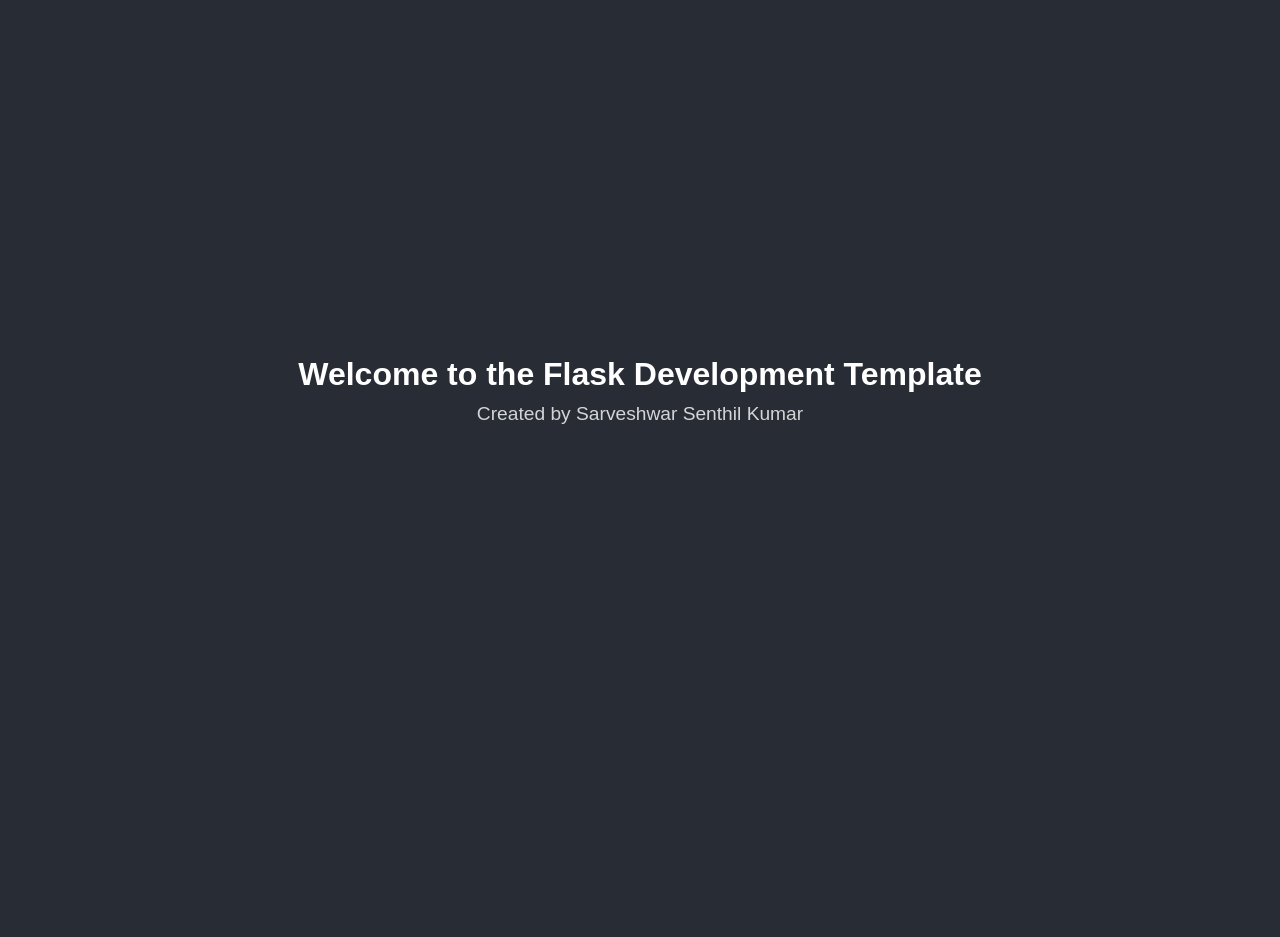
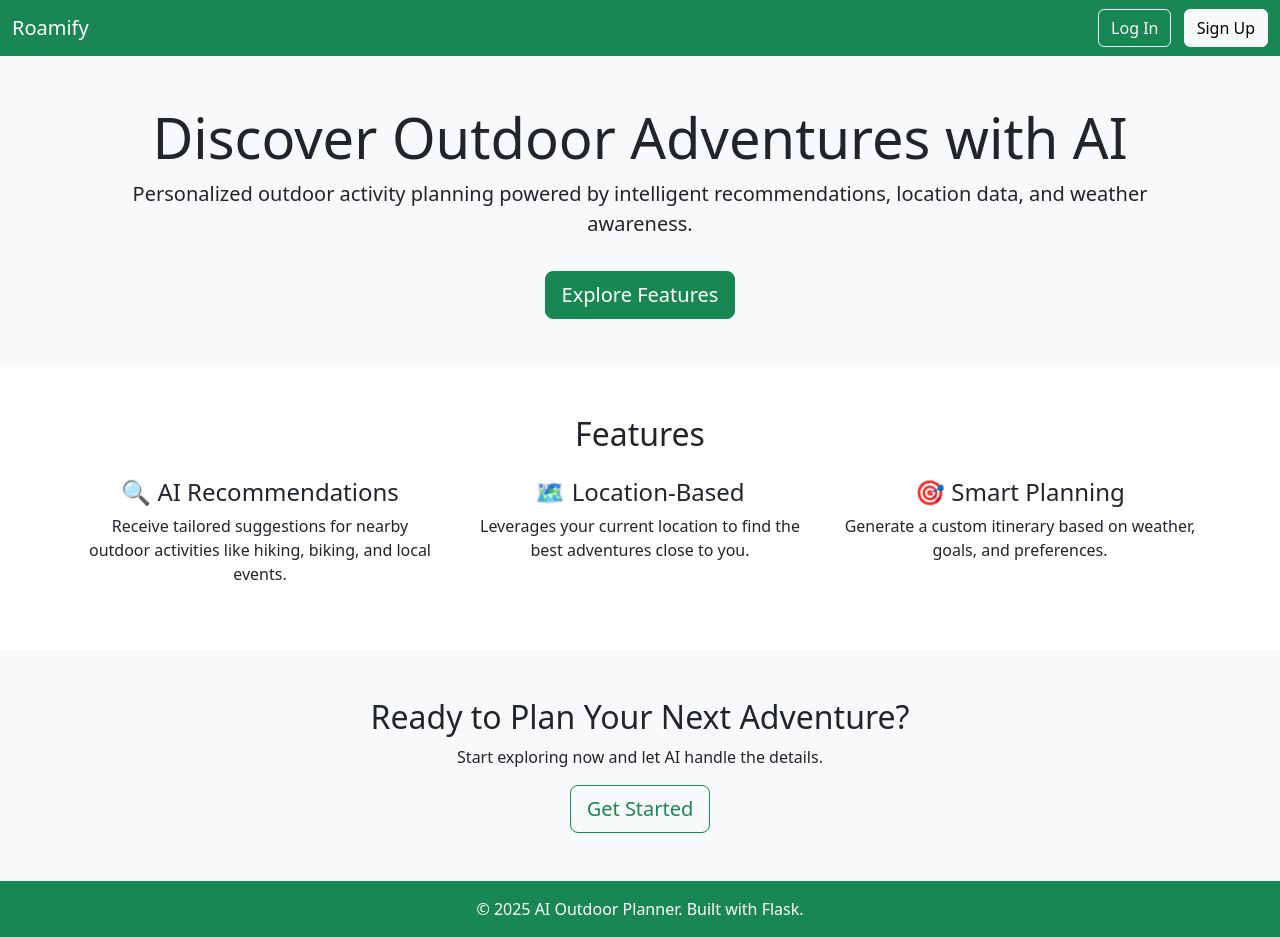
Before and after one commit to SarveshwarSenthilKumar/Roamify, a Flask app: template templates/index.html in a window 1280 px wide. Before the commit the page ends 424 px from the top, so only its background shows below. Run offline with Flask 3, Linux system fonts and the light colour scheme; the template is opened without the code that fills it, so the values that code supplies are empty.

Commit message:
finished_index.html

```diff
--- a/templates/index.html
+++ b/templates/index.html
@@ -1,54 +1,63 @@
 <!DOCTYPE html>
 <html lang="en">
 <head>
-    <meta charset="UTF-8">
-    <meta name="viewport" content="width=device-width, initial-scale=1.0">
-    <title>Flask Development Template</title>
-    <style>
-        body {
-            font-family: Arial, sans-serif;
-            display: flex;
-            justify-content: center;
-            align-items: center;
-            height: 100vh;
-            margin: 0;
-            background-color: #282c34;
-            color: white;
-            text-align: center;
-            flex-direction: column;
-        }
-        .header {
-            font-size: 2rem;
-            font-weight: bold;
-            margin-bottom: 10px;
-        }
-        .subtext {
-            font-size: 1.2rem;
-            opacity: 0.8;
-            margin-bottom: 20px;
-        }
-        .login-button {
-            background-color: transparent;
-            color: #61dafb;
-            border: 2px solid #61dafb;
-            font-size: 1rem;
-            padding: 8px 16px;
-            border-radius: 5px;
-            cursor: pointer;
-            transition: background 0.3s, color 0.3s;
-        }
-        .login-button:hover {
-            background-color: #61dafb;
-            color: black;
-        }
-    </style>
+  <meta charset="UTF-8" />
+  <meta name="viewport" content="width=device-width, initial-scale=1.0" />
+  <title>Roamify</title>
+  <link rel="icon" href="https://i.ibb.co/q3mbmrGb/icon.png" type="image/png">
+  <link href="https://cdn.jsdelivr.net/npm/bootstrap@5.3.0/dist/css/bootstrap.min.css" rel="stylesheet">
 </head>
 <body>
-    <div class="header">Welcome to the Flask Development Template</div>
-    <div class="subtext">Created by Sarveshwar Senthil Kumar</div>
-    {% if authentication == True %}
-    <button class="login-button" onclick="location.href='/auth/login'">Login (Optional)</button>
-    <button class="login-button" style="margin-top: 5px;" onclick="location.href='/auth/signup'">Signup (Optional)</button>
-    {% endif %}
+  <nav class="navbar navbar-expand-lg navbar-dark bg-success">
+    <div class="container-fluid">
+      <a class="navbar-brand" href="#">Roamify</a>
+      <div class="ms-auto">
+        <a href="/login" class="btn btn-outline-light me-2">Log In</a>
+        <a href="/signup" class="btn btn-light">Sign Up</a>
+      </div>
+    </div>
+  </nav>
+
+  <header class="bg-light py-5 text-center">
+    <div class="container">
+      <h1 class="display-4">Discover Outdoor Adventures with AI</h1>
+      <p class="lead">Personalized outdoor activity planning powered by intelligent recommendations, location data, and weather awareness.</p>
+      <a href="#features" class="btn btn-success btn-lg mt-3">Explore Features</a>
+    </div>
+  </header>
+
+  <section id="features" class="py-5">
+    <div class="container">
+      <h2 class="text-center mb-4">Features</h2>
+      <div class="row text-center">
+        <div class="col-md-4">
+          <h4>🔍 AI Recommendations</h4>
+          <p>Receive tailored suggestions for nearby outdoor activities like hiking, biking, and local events.</p>
+        </div>
+        <div class="col-md-4">
+          <h4>🗺️ Location-Based</h4>
+          <p>Leverages your current location to find the best adventures close to you.</p>
+        </div>
+        <div class="col-md-4">
+          <h4>🎯 Smart Planning</h4>
+          <p>Generate a custom itinerary based on weather, goals, and preferences.</p>
+        </div>
+      </div>
+    </div>
+  </section>
+
+  <section class="bg-light py-5">
+    <div class="container text-center">
+      <h2>Ready to Plan Your Next Adventure?</h2>
+      <p>Start exploring now and let AI handle the details.</p>
+      <a href="/get-started" class="btn btn-outline-success btn-lg">Get Started</a>
+    </div>
+  </section>
+
+  <footer class="bg-success text-white text-center py-3">
+    <p class="mb-0">&copy; 2025 AI Outdoor Planner. Built with Flask.</p>
+  </footer>
+
+  <script src="https://cdn.jsdelivr.net/npm/bootstrap@5.3.0/dist/js/bootstrap.bundle.min.js"></script>
 </body>
 </html>
```
Also changed, not shown: README.md.
